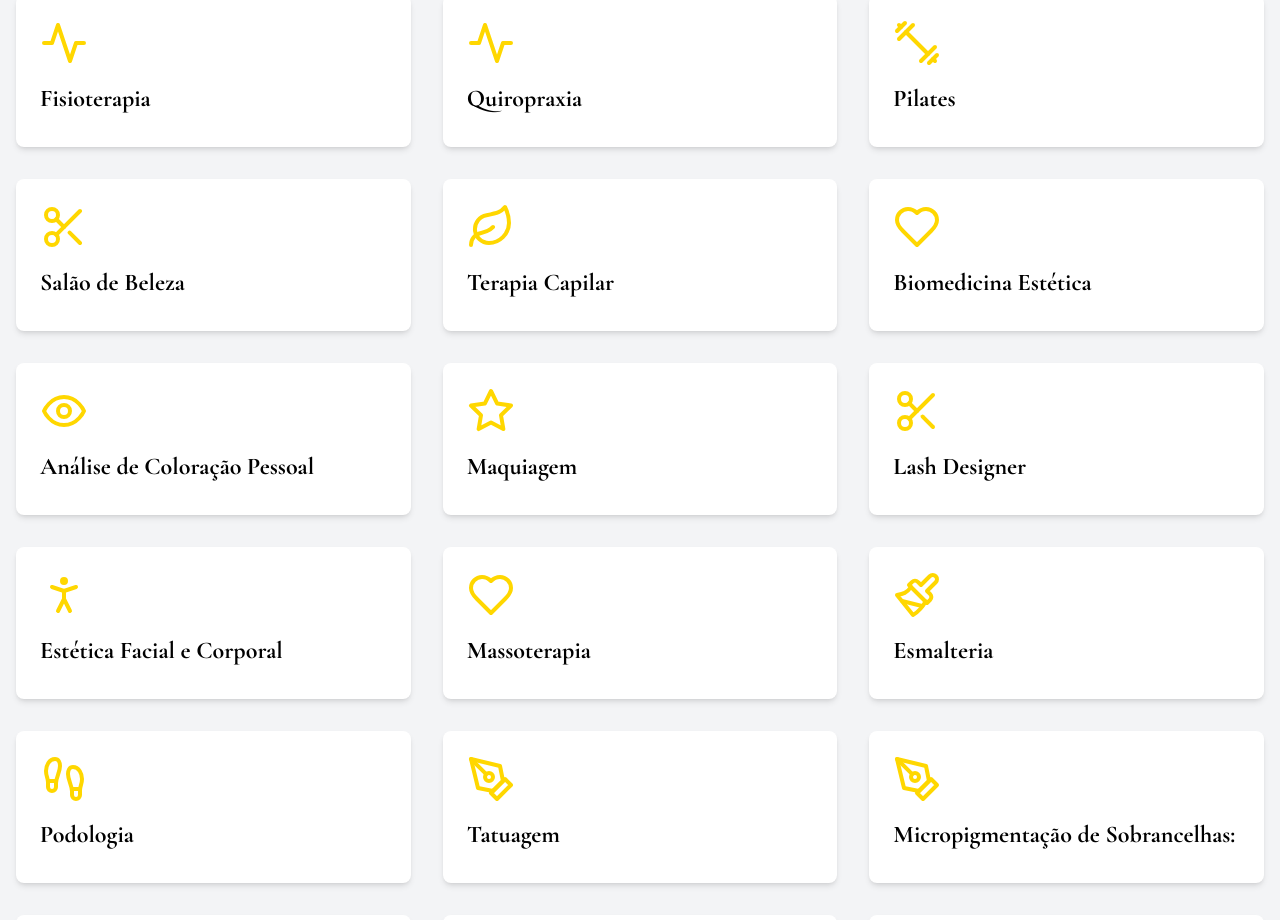
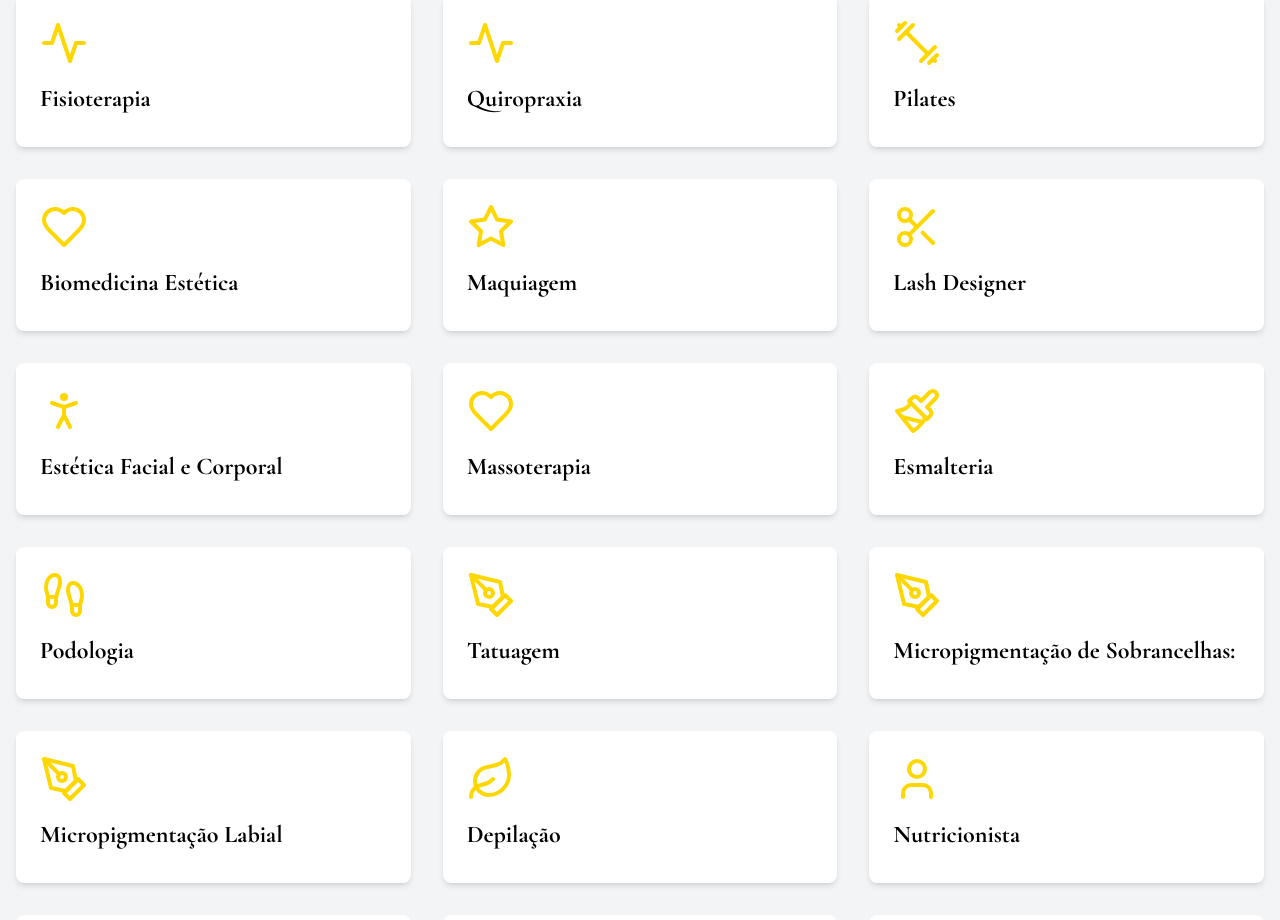
Before and after one commit to diogofrj/icv, a React (Vite) app: page / in a window 1280 px wide. Shown: the part 1039-1959 px from the top of the page. Built offline with nearby package versions, Linux system fonts and the light colour scheme.

Commit message:
Services: add pilates rooms info, remove 3 services
- Pilates: add mention of 3 exclusive rooms
- Remove: Salão de Beleza, Terapia Capilar, Análise de Coloração Pessoal

Co-Authored-By: Claude Sonnet 4.6 <noreply@anthropic.com>

```diff
--- a/src/components/Services.tsx
+++ b/src/components/Services.tsx
@@ -38,23 +38,11 @@ const services = [
   {
     name: 'Pilates',
     icon: Dumbbell,
-    description: 'Eleve corpo e mente a um novo patamar. Uma sinfonia de movimentos precisos e fluidos, o Pilates é muito mais do que uma simples atividade física. É uma jornada de autoconhecimento, onde corpo e mente se unem em perfeita harmonia. Através de exercícios que desafiam e fortalecem, você redescobre a consciência corporal, melhora a postura e encontra um equilíbrio duradouro. Experimente a sensação de leveza e bem-estar que o Pilates proporciona.'
-  },
-  { name: 'Salão de Beleza',
-    icon: Scissors,
-    description: 'Seu refúgio de autocuidado. Um espaço onde a beleza encontra a arte. Nosso salão é muito mais do que apenas um local para um corte de cabelo. Aqui, você experimenta uma jornada de transformação, com profissionais especializados que celebram sua individualidade. Relaxe, inspire-se e saia renovada. Um oásis urbano onde a beleza é mais do que aparência, é uma expressão de você.'
-  },
-  { name: 'Terapia Capilar',
-    icon: Leaf,
-    description: 'A terapia capilar é um ritual de cuidado que transcende a beleza, restaurando a saúde do seu couro cabeludo e a vitalidade dos fios. Uma jornada personalizada para revelar a beleza natural e única dos seus cabelos.'
+    description: 'Eleve corpo e mente a um novo patamar. Uma sinfonia de movimentos precisos e fluidos, o Pilates é muito mais do que uma simples atividade física. É uma jornada de autoconhecimento, onde corpo e mente se unem em perfeita harmonia. Através de exercícios que desafiam e fortalecem, você redescobre a consciência corporal, melhora a postura e encontra um equilíbrio duradouro. Experimente a sensação de leveza e bem-estar que o Pilates proporciona. Contamos com 3 salas exclusivas de Pilates para atender você com todo o conforto e qualidade.'
   },
   { name: 'Biomedicina Estética',
     icon: Heart,
     description: 'Harmonize sua beleza com a expertise da biomedicina estética. Nossos tratamentos personalizados, realizados por profissionais altamente qualificados, revelam a sua melhor versão. Experimente resultados naturais e duradouros, com tecnologias de ponta e um toque de sofisticação.'
-  },
-  { name: 'Análise de Coloração Pessoal',
-    icon: Eye,
-    description: 'Descubra a sua paleta de cores ideal. A análise de coloração pessoal é a arte de harmonizar as cores com a sua beleza natural. Através de um estudo detalhado do seu tom de pele, olhos e cabelo, identificamos quais tonalidades realçam sua luminosidade e te deixam radiante. É como encontrar a sua paleta de cores personalizada, um guia para escolhas que valorizam sua identidade e te fazem brilhar em qualquer ocasião. Uma experiência única para quem busca autoconhecimento e um estilo autêntico.'
   },
   { name: 'Maquiagem',
     icon: Star,
```
